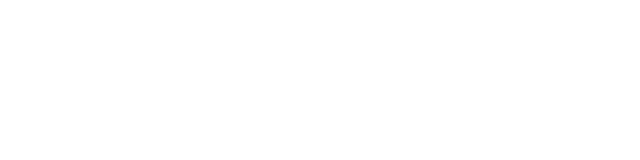
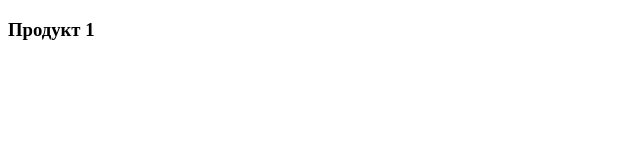
Before and after one commit to les8/Nuxt3-Test, a Nuxt app: page /products/1 in a window 1280 px wide. Before the commit this address had no page. Shown: the top 160 px of the page, without its empty margins (0-640 px from the left). Built offline with nearby package versions, Linux system fonts and the light colour scheme.

Commit message:
Динамический путь

```diff
--- /dev/null
+++ b/pages/products/[id].vue
@@ -0,0 +1,16 @@
+<template>
+  <div>
+    <h3>Продукт {{ id }}</h3>
+  </div>
+</template>
+
+<script setup lang="ts">
+//на данный момент можно вибить любой урл по такой системе и он отработает, нужно понять как блокировать несуществующие пути
+ const { id } = useRoute().params;
+ console.log(useRoute());
+
+</script>
+
+<style scoped>
+
+</style>
--- a/pages/products/[id}.vue
+++ /dev/null
@@ -1,13 +0,0 @@
-<template>
-  <div>
-    <h3>Продукт</h3>
-  </div>
-</template>
-
-<script setup lang="ts">
-
-</script>
-
-<style scoped>
-
-</style>
```
